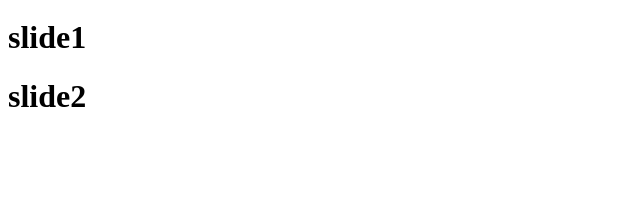
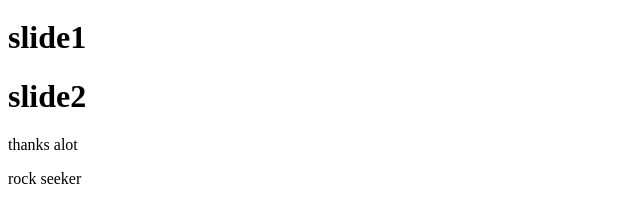
Before and after one commit to KooroshGhoddosi/git-project1, a plain HTML site: page index.html in a window 1280 px wide. Shown: the part 46-268 px from the top of the page, without its empty margins (0-640 px from the left). Drawn offline with Linux system fonts and the light colour scheme.

Commit message:
div added

```diff
--- a/index.html
+++ b/index.html
@@ -17,5 +17,7 @@
         <h1>slide1</h1>
         <h1>slide2</h1>
     </div>
+    <p>thanks alot</p>
+    <div class="d2">rock seeker</div>
 </body>
 </html>
```
